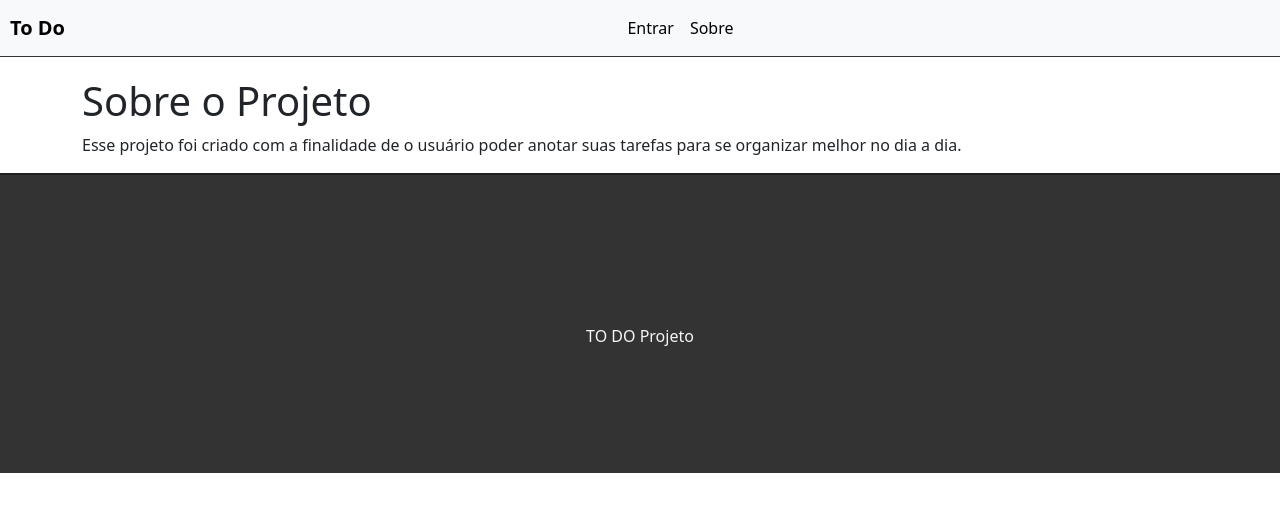
After one commit to marimuniz42/TO-DO-Django, a Django app: page /sobre/ in a window 1280 px wide. The commit adds this page. Shown: the top 512 px of the page. Run offline with Django 5.2, Linux system fonts and the light colour scheme; parts of the project's set-up code (start-up, migrations or seed data) failed here and were passed over; some libraries are stand-ins or nearby versions.

Commit message:
Adicionei a página sobre

```diff
--- a/todo/tasks/templates/base.html
+++ b/todo/tasks/templates/base.html
@@ -33,7 +33,7 @@
                         </li>
                         {% endif %}
                         <li class="nav-item">
-                            <a class="nav-link active" aria-current="page" href="#">Sobre</a>
+                            <a class="nav-link active" aria-current="page" href="{% url 'sobre' %}">Sobre</a>
                         </li>
                         {% if user.is_authenticated %}
                         <li class="nav-item">
--- /dev/null
+++ b/todo/tasks/templates/tasks/sobre.html
@@ -0,0 +1,10 @@
+{% extends 'base.html' %}
+
+{% block title %}Sobre o Projeto{% endblock %}
+
+{% block content %}
+<div class="container">
+    <h1>Sobre o Projeto</h1>
+    <p>Esse projeto foi criado com a finalidade de o usuário poder anotar suas tarefas para se organizar melhor no dia a dia.</p>
+</div>
+{% endblock %}
--- a/todo/tasks/urls.py
+++ b/todo/tasks/urls.py
@@ -12,4 +12,5 @@
     path('delete/<int:id>', views.deleteTask, name="delete-task"),
     path('yourname/<str:name>', views.yourName, name='your-name'),
     path('usuarios/', views.usuarios, name='usuarios'),
+    path('sobre/', views.sobre, name='sobre'),
 ]
--- a/todo/tasks/views.py
+++ b/todo/tasks/views.py
@@ -113,6 +113,9 @@
 
     return render(request, 'tasks/usuarios.html', {'users': users, 'search_query': search_query})
 
+def sobre(request):
+    return render(request, 'tasks/sobre.html')
+
 def helloWorld(request):
     return HttpResponse('Hello World!')
 
```
